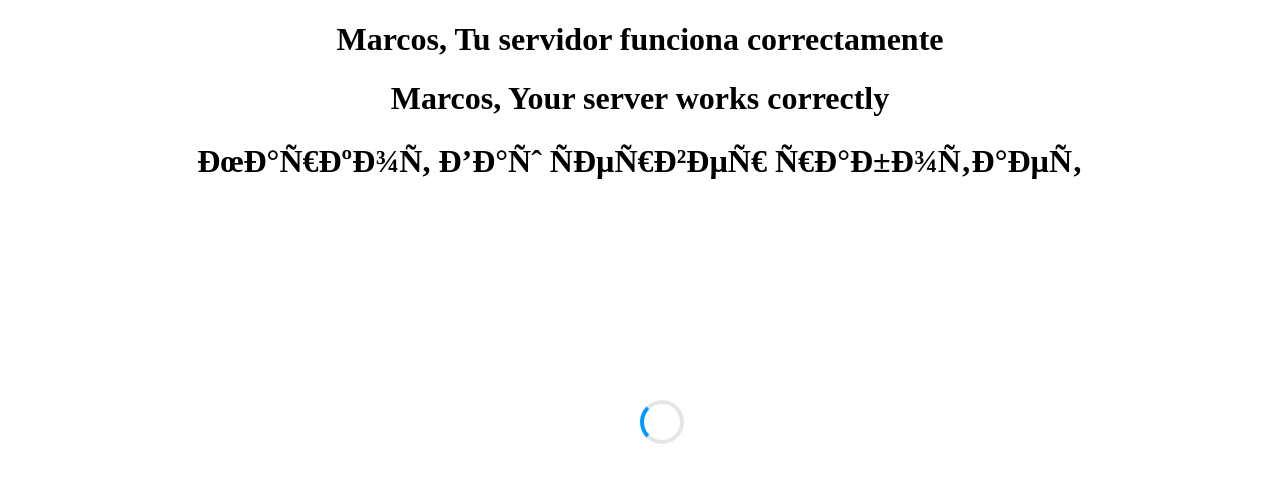
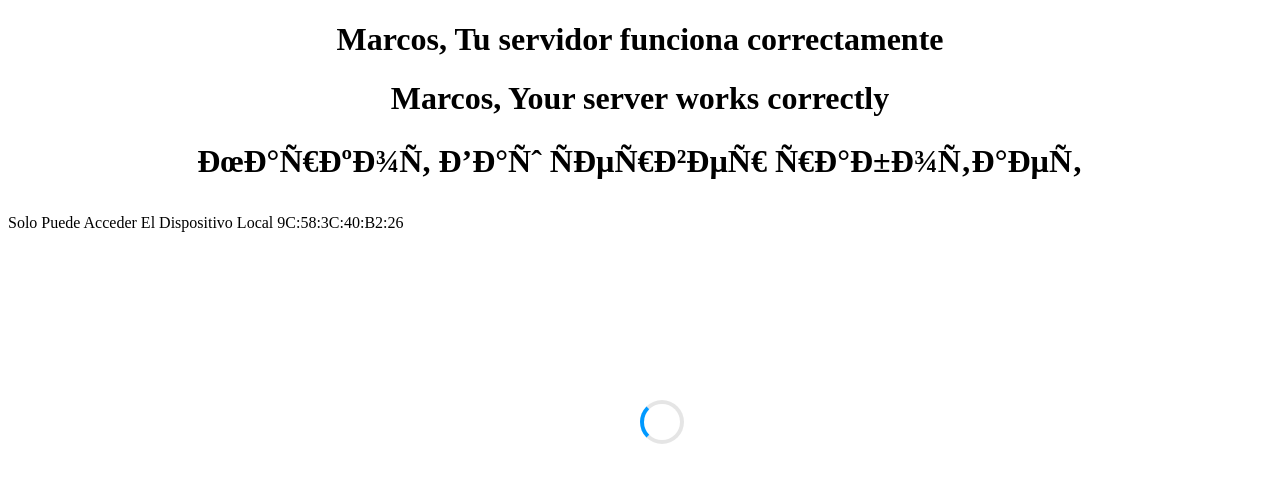
Before and after one commit to techno-space77/techno-space77.github.io, a plain HTML site: page index.html in a window 1280 px wide. Drawn offline with Linux system fonts and the light colour scheme.

Commit message:
Actualizar index.html

```diff
--- a/index.html
+++ b/index.html
@@ -44,6 +44,7 @@ h1 {
 <h1>Marcos, Tu servidor funciona correctamente </h1>
 <h1>Marcos, Your server works correctly</h1>
 <h1>Маркос, Ваш сервер работает</h1>
+<p> Solo Puede Acceder El Dispositivo Local 9C:58:3C:40:B2:26 </p>
 <div class="spinner"></div>
 </body>
 </html>
```
